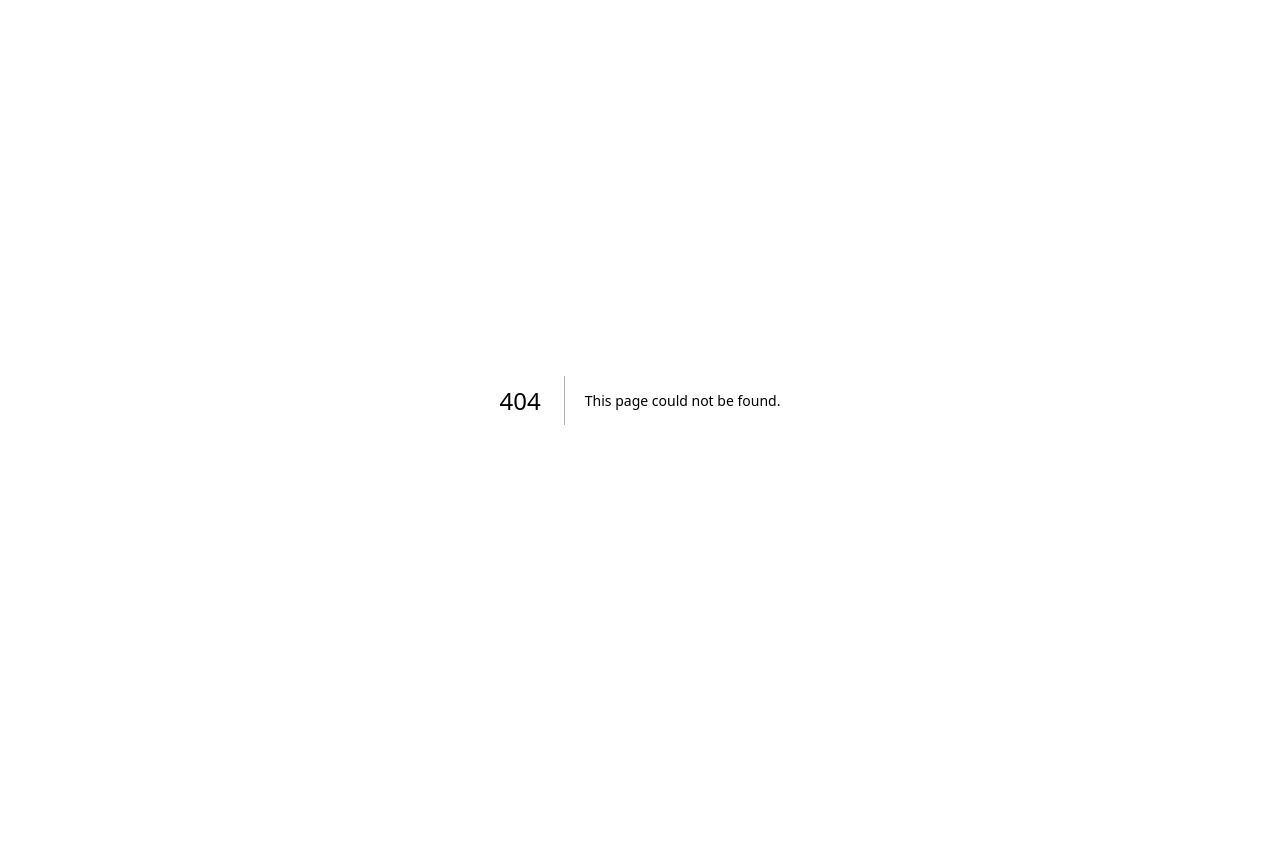
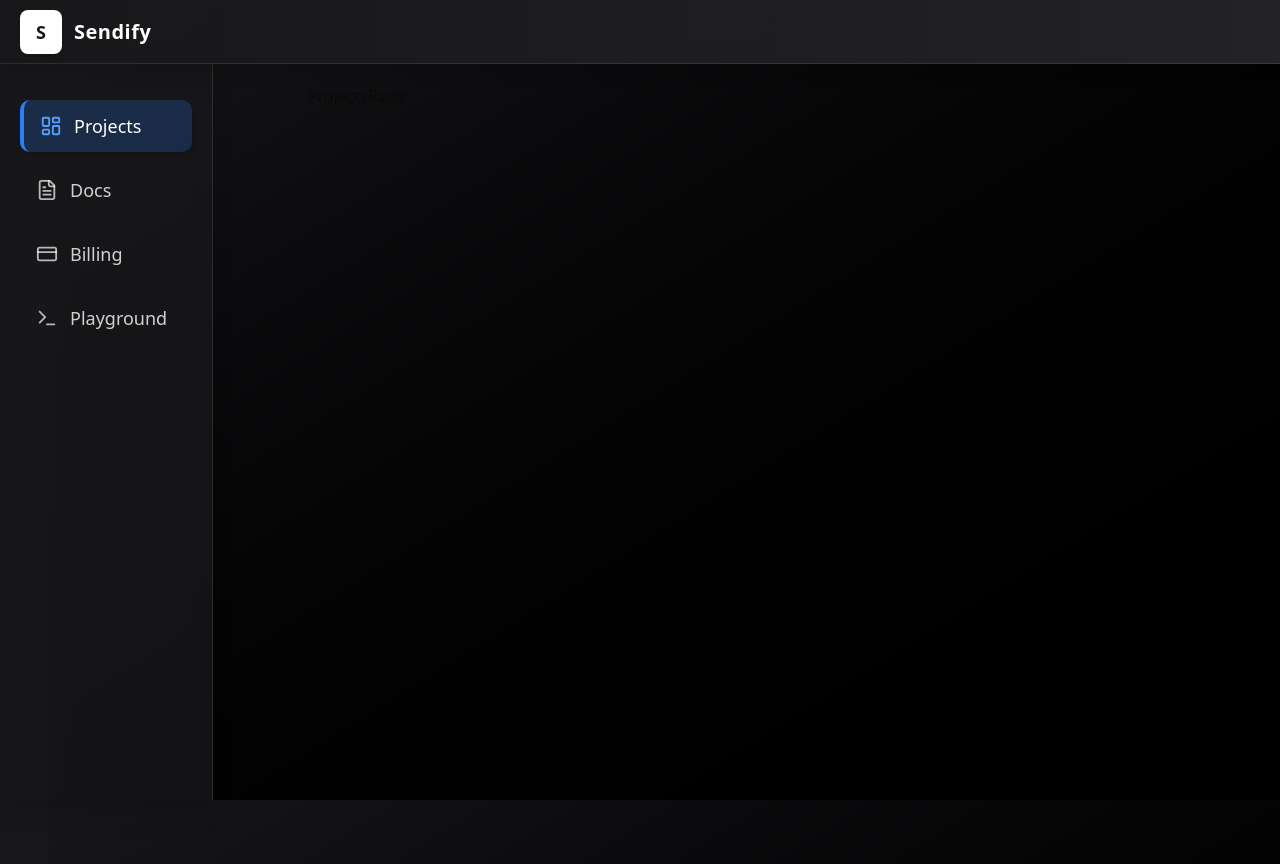
Before and after one commit to Raunak0713/sendify-ui, a Next.js app: page /dashboard/projects in a window 1280 px wide. Before the commit this address had no page. Before the commit the page ends 800 px from the top, so only its background shows below. Built offline with nearby package versions, Linux system fonts and the light colour scheme.

Commit message:
#17 SideBar Implementation

```diff
--- /dev/null
+++ b/app/(main)/dashboard/billing/page.tsx
@@ -0,0 +1,9 @@
+import React from 'react'
+
+const BillingPage = () => {
+  return (
+    <div>BillingPage</div>
+  )
+}
+
+export default BillingPage
--- /dev/null
+++ b/app/(main)/dashboard/docs/page.tsx
@@ -0,0 +1,9 @@
+import React from 'react'
+
+const DocsPage = () => {
+  return (
+    <div>DocsPage</div>
+  )
+}
+
+export default DocsPage
--- /dev/null
+++ b/app/(main)/dashboard/layout.tsx
@@ -0,0 +1,19 @@
+import Sidebar from '@/components/Sidebar'
+import React from 'react'
+
+interface DashboardLayoutProps {
+  children : React.ReactNode
+}
+
+const DashboardLayout = ({ children } : DashboardLayoutProps) => {
+  return (
+    <div className="flex">
+      <Sidebar />
+      <main className="flex-grow md:ml-[240px] mt-16 p-3 md:p-5">
+        {children}
+      </main>
+    </div>
+  )
+}
+
+export default DashboardLayout
--- /dev/null
+++ b/app/(main)/dashboard/page.tsx
@@ -0,0 +1,11 @@
+import React from "react";
+
+const DashboardPage = () => {
+  return (
+   <div className="text-white">
+      Dashboard Page
+   </div>
+  );
+};
+
+export default DashboardPage;
--- /dev/null
+++ b/app/(main)/dashboard/playground/page.tsx
@@ -0,0 +1,9 @@
+import React from 'react'
+
+const PlaygroundPage = () => {
+  return (
+    <div>PlaygroundPage</div>
+  )
+}
+
+export default PlaygroundPage
--- /dev/null
+++ b/app/(main)/dashboard/projects/page.tsx
@@ -0,0 +1,9 @@
+import React from 'react'
+
+const ProjectsPage = () => {
+  return (
+    <div>ProjectsPage</div>
+  )
+}
+
+export default ProjectsPage
--- a/components/Navbar.tsx
+++ b/components/Navbar.tsx
@@ -1,18 +1,34 @@
+"use client"
+
 import React from 'react';
 import { Button } from '@/components/ui/button';
-import { SignInButton, SignUpButton } from '@clerk/nextjs';
+import { SignInButton, SignUpButton, UserButton, useUser } from '@clerk/nextjs';
+import { CircleArrowRight, DoorOpen } from 'lucide-react';
+import Link from 'next/link';
 
 const Navbar = () => {
+  const { user } = useUser()
   return (
     <div className="">
       <div className="flex justify-between p-5 items-center">
         <div className="text-white py-1 flex gap-3 items-center">
-          <div className="py-2 px-4 bg-white rounded-sm relative">
-            <div className="text-zinc-900 font-bold text-lg">S</div>
+          <div className="py-1 px-2 md:py-2 md:px-4 bg-white rounded-sm relative">
+            <div className="text-zinc-900 font-bold text-sm md:text-lg">S</div>
           </div>
           <div className="font-bold text-xl">Sendify</div>
         </div>
 
+        {user ? (
+          <div className='flex items-center gap-3'>
+            <Link href={"/dashboard"}>
+              <Button>
+                Dashboard
+                <CircleArrowRight />
+              </Button>
+            </Link>
+            <UserButton appearance={{ elements: { userButtonAvatarBox: { width: '2rem', height: '2rem',},},}}/>
+          </div>
+        ) : (
           <div>
             <SignUpButton>
               <Button variant={"outline"} className="mr-2">Sign Up</Button>
@@ -21,6 +37,8 @@ const Navbar = () => {
               <Button>Sign In</Button>
             </SignInButton>
           </div>
+        )}
+
       </div>
     </div>
   );
--- /dev/null
+++ b/components/Sidebar.tsx
@@ -0,0 +1,87 @@
+"use client";
+
+import { usePathname } from "next/navigation";
+import { CreditCard, FileText, LayoutDashboard, Terminal } from "lucide-react";
+import React from "react";
+import { UserButton } from "@clerk/nextjs";
+
+export const sidebarItems = [
+  {
+    label: "Projects",
+    icon: LayoutDashboard,
+    link: "/dashboard/projects",
+  },
+  {
+    label: "Docs",
+    icon: FileText,
+    link: "/dashboard/docs",
+  },
+  {
+    label: "Billing",
+    icon: CreditCard,
+    link: "/dashboard/billing",
+  },
+  {
+    label: "Playground",
+    icon: Terminal,
+    link: "/dashboard/playground",
+  },
+];
+
+const Sidebar = () => {
+  const pathname = usePathname(); // Get current route
+
+  return (
+    <div className="flex">
+      {/* Horizontal Header with border */}
+      <header className="fixed top-0 left-0 w-full bg-gradient-to-r from-zinc-900/90 to-zinc-800/90 backdrop-blur-md z-40 h-16 flex items-center px-5 border-b border-white/10 shadow-lg">
+        {/* Logo */}
+        <div className="flex gap-3 items-center">
+          <div className="py-1 px-2 md:py-2 md:px-4 bg-white rounded-md shadow-md">
+            <div className="text-zinc-900 font-bold text-sm md:text-lg">S</div>
+          </div>
+          <div className="font-bold text-xl text-white tracking-wide">Sendify</div>
+        </div>
+
+        {/* Placeholder for additional header items */}
+        <div className="ml-auto flex items-center space-x-4">
+            <UserButton appearance={{ elements: { userButtonAvatarBox: { width: '2rem', height: '2rem',},},}}/>
+        </div>
+      </header>
+
+      {/* Sidebar with border */}
+      <aside className="hidden md:block fixed left-0 top-16 bottom-0 w-1/6 bg-gradient-to-b from-zinc-900/80 to-zinc-900/80 backdrop-blur-md p-5 text-white border-r border-white/10 shadow-xl">
+        {/* Sidebar Items */}
+        <nav className="mt-4">
+          <ul className="space-y-3">
+            {sidebarItems.map((item, index) => {
+              const isActive = pathname === item.link;
+              return (
+                <li key={index}>
+                  <a
+                    href={item.link}
+                    className={`flex items-center gap-3 px-4 py-3 rounded-lg transition duration-300 ${
+                      isActive
+                        ? "bg-blue-500/20 text-white border-l-4 border-blue-500 shadow-md"
+                        : "text-white/80  hover:text-white"
+                    }`}
+                  >
+                    <item.icon size={22} className={isActive ? "text-blue-400" : "text-white/70"} />
+                    <span className="text-lg">{item.label}</span>
+                  </a>
+                </li>
+              );
+            })}
+          </ul>
+        </nav>
+      </aside>
+
+      {/* Main content area with top padding to account for header */}
+      <main className="ml-1/6 mt-16 w-5/6 p-6 bg-zinc-900 min-h-screen text-white">
+        {/* Your main content goes here */}
+      </main>
+    </div>
+  );
+};
+
+export default Sidebar;
--- /dev/null
+++ b/data/sidebarItems.ts
@@ -0,0 +1,24 @@
+import { LayoutDashboard, FileText, CreditCard, Terminal } from "lucide-react";
+
+export const sidebarItems = [
+  {
+    label: "Projects",
+    icon: LayoutDashboard,
+    link: "/dashboard/projects",
+  },
+  {
+    label: "Docs",
+    icon: FileText,
+    link: "/dashboard/docs",
+  },
+  {
+    label: "Billing",
+    icon: CreditCard,
+    link: "/dashboard/billing",
+  },
+  {
+    label: "Playground",
+    icon: Terminal,
+    link: "/dashboard/playground",
+  },
+];
```
Also changed, not shown: app/(main)/onboarding/page.tsx (renamed from app/onboarding/page.tsx). Lines whose indentation alone changed are shown as unchanged.
